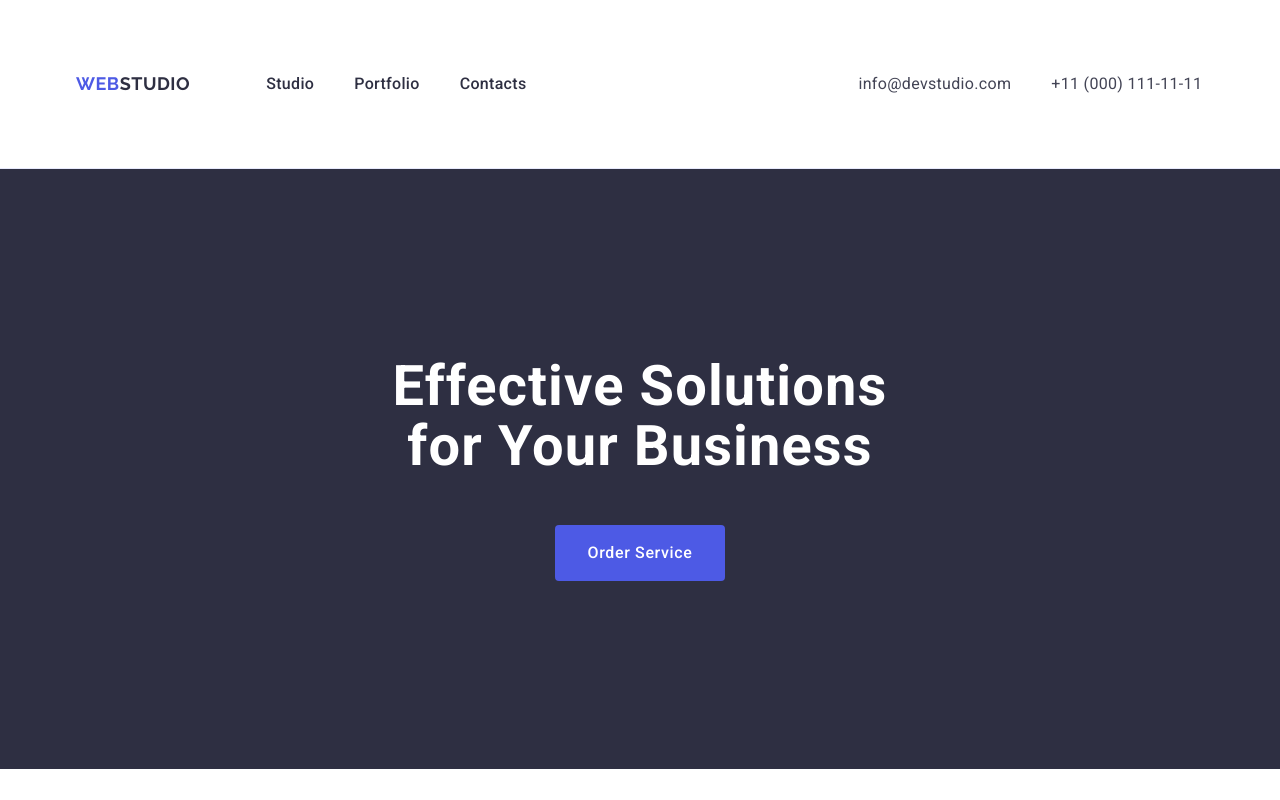
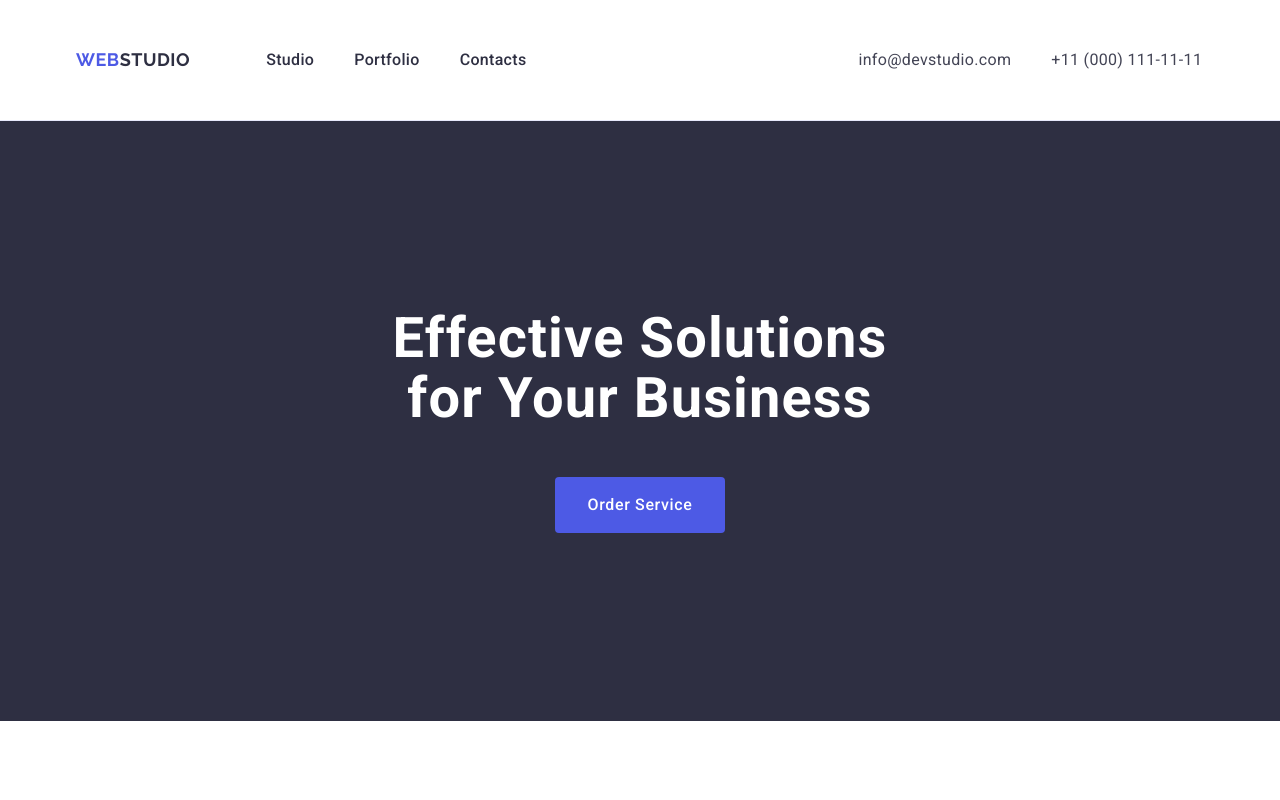
Before and after one commit to DmytroBzs/goit-markup-hw-03, a plain HTML site: page index.html in a window 1280 px wide. Shown: the top 800 px of the page. Drawn offline with nearby package versions, Linux system fonts and the light colour scheme.

Commit message:
hw3-done

```diff
--- a/css/styles.css
+++ b/css/styles.css
@@ -115,14 +115,12 @@ h3 {
   font-weight: 500;
   line-height: 1.5;
   letter-spacing: 0.32px;
-  padding: 24px 0;
   display: flex;
 
 }
 
 .page-header-nav-link {
   color: #2e2f42;
-  padding: 24px 0;
 
 }
 .page-header-nav-link:hover,
```
